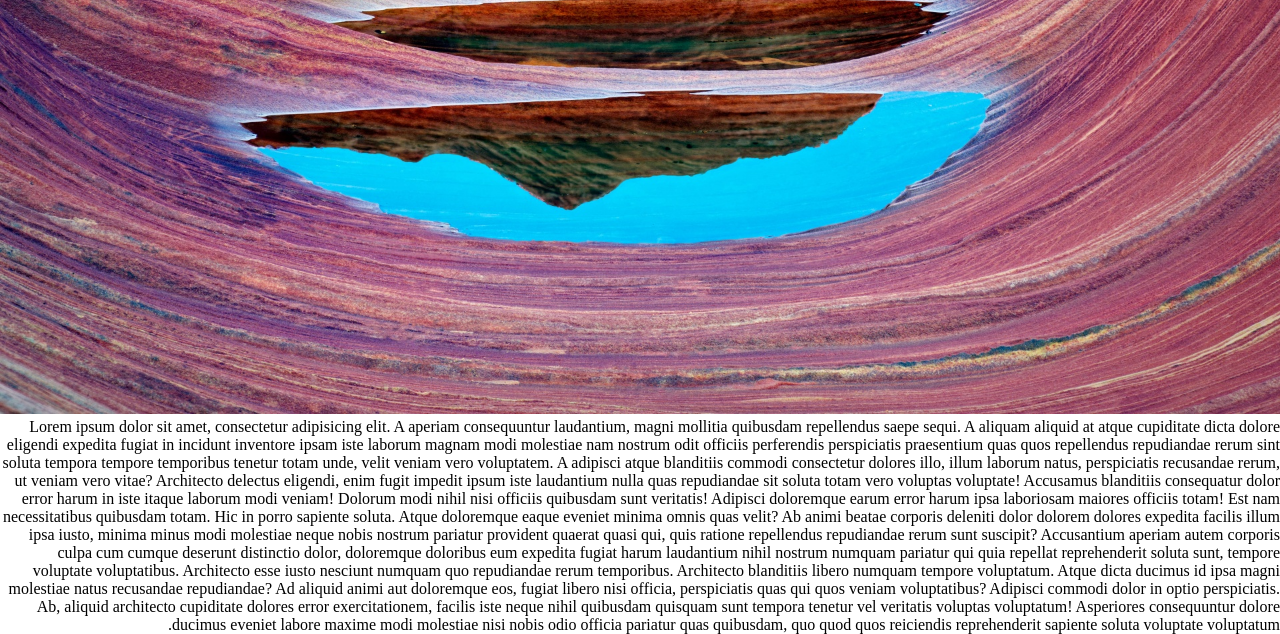
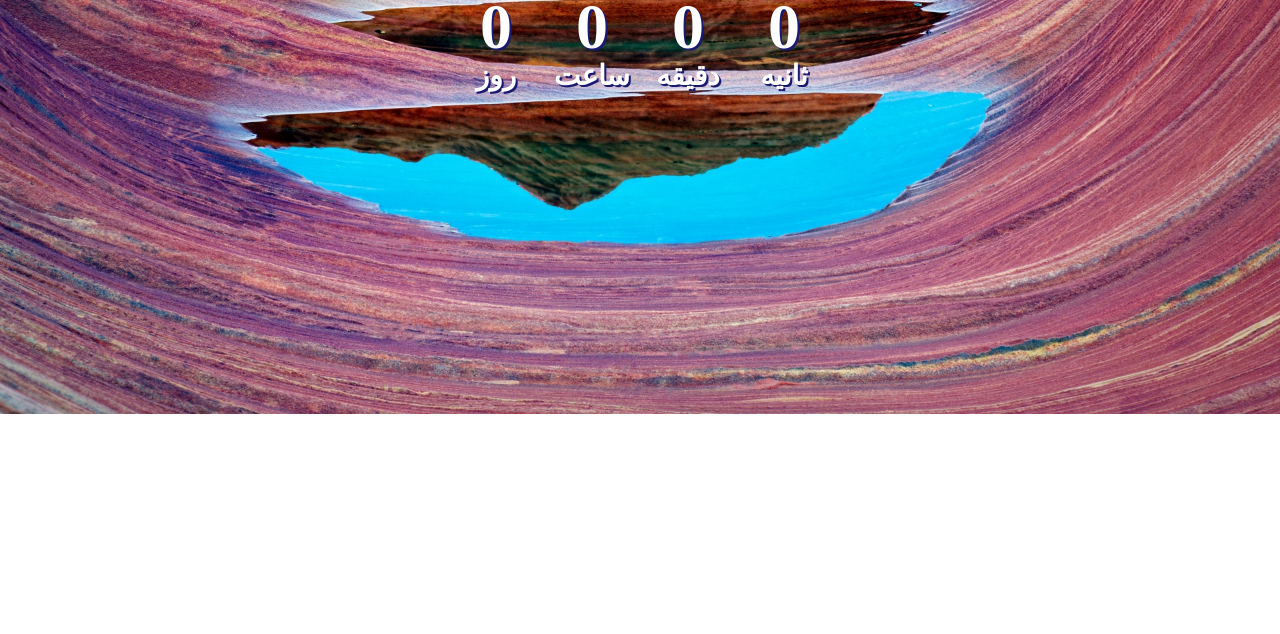
Before and after one commit to ali-gh-dev/ui-with-purejs, a plain HTML site: page index.html in a window 1280 px wide. Shown: the part 426-1060 px from the top of the page. After the commit the page ends 844 px from the top, so only its background shows below. Drawn offline with Linux system fonts and the light colour scheme.

Commit message:
countdown (html-css)

```diff
--- a/index.html
+++ b/index.html
@@ -180,29 +180,31 @@
 
 <!-- container -->
 <div class="container">
-    <img src="./assets/pic-1.jpg" alt="pic-1">
-    <p>Lorem ipsum dolor sit amet, consectetur adipisicing elit. A aperiam consequuntur laudantium, magni mollitia
-        quibusdam repellendus saepe sequi. A aliquam aliquid at atque cupiditate dicta dolore eligendi expedita fugiat
-        in incidunt inventore ipsam iste laborum magnam modi molestiae nam nostrum odit officiis perferendis
-        perspiciatis praesentium quas quos repellendus repudiandae rerum sint soluta tempora tempore temporibus tenetur
-        totam unde, velit veniam vero voluptatem. A adipisci atque blanditiis commodi consectetur dolores illo, illum
-        laborum natus, perspiciatis recusandae rerum, ut veniam vero vitae? Architecto delectus eligendi, enim fugit
-        impedit ipsum iste laudantium nulla quas repudiandae sit soluta totam vero voluptas voluptate! Accusamus
-        blanditiis consequatur dolor error harum in iste itaque laborum modi veniam! Dolorum modi nihil nisi officiis
-        quibusdam sunt veritatis! Adipisci doloremque earum error harum ipsa laboriosam maiores officiis totam! Est nam
-        necessitatibus quibusdam totam. Hic in porro sapiente soluta. Atque doloremque eaque eveniet minima omnis quas
-        velit? Ab animi beatae corporis deleniti dolor dolorem dolores expedita facilis illum ipsa iusto, minima minus
-        modi molestiae neque nobis nostrum pariatur provident quaerat quasi qui, quis ratione repellendus repudiandae
-        rerum sunt suscipit? Accusantium aperiam autem corporis culpa cum cumque deserunt distinctio dolor, doloremque
-        doloribus eum expedita fugiat harum laudantium nihil nostrum numquam pariatur qui quia repellat reprehenderit
-        soluta sunt, tempore voluptate voluptatibus. Architecto esse iusto nesciunt numquam quo repudiandae rerum
-        temporibus. Architecto blanditiis libero numquam tempore voluptatum. Atque dicta ducimus id ipsa magni molestiae
-        natus recusandae repudiandae? Ad aliquid animi aut doloremque eos, fugiat libero nisi officia, perspiciatis quas
-        qui quos veniam voluptatibus? Adipisci commodi dolor in optio perspiciatis. Ab, aliquid architecto cupiditate
-        dolores error exercitationem, facilis iste neque nihil quibusdam quisquam sunt tempora tenetur vel veritatis
-        voluptas voluptatum! Asperiores consequuntur dolore ducimus eveniet labore maxime modi molestiae nisi nobis odio
-        officia pariatur quas quibusdam, quo quod quos reiciendis reprehenderit sapiente soluta voluptate
-        voluptatum.</p>
+    <div class="main-pic-container">
+        <img src="./assets/pic-1.jpg" alt="pic-1">
+        <div class="countdown-container">
+            <h1>انتشار دوره ی آموزشی</h1>
+            <div class="countdown">
+                <div>
+                    <p class="big-text" id="days">0</p>
+                    <span>روز</span>
+                </div>
+                <div>
+                    <p class="big-text" id="hours">0</p>
+                    <span>ساعت</span>
+                </div>
+                <div>
+                    <p class="big-text" id="minutes">0</p>
+                    <span>دقیقه</span>
+                </div>
+                <div>
+                    <p class="big-text" id="seconds">0</p>
+                    <span>ثانیه</span>
+                </div>
+            </div>
+        </div>
+    </div>
+
 </div>
 <!-- popup -->
 <div class="popup">
--- a/style.css
+++ b/style.css
@@ -348,6 +348,50 @@ another way for animation border-bottom
     transition: 0.4s transform ease-in-out;
 }
 
+.main-pic-container {
+    width: 100%;
+    position: relative;
+}
+
+.countdown-container {
+    position: absolute;
+    top: 50%;
+    left: 50%;
+    transform: translate(-50%, -50%);
+    background-color: transparent;
+    width: 80%;
+    height: 30%;
+    display: flex;
+    align-items: center;
+    flex-direction: column;
+    color: #ffffff;
+    text-shadow: 2px 2px midnightblue;
+}
+
+.countdown {
+    display: flex;
+    direction: ltr;
+    margin-top: 10px;
+}
+
+.countdown div {
+    display: flex;
+    flex-direction: column;
+    justify-content: center;
+    align-items: center;
+}
+
+.countdown div span {
+    font-weight: bold;
+    font-size: 28px;
+}
+.countdown .big-text {
+    font-weight: bold;
+    font-size: 4rem;
+    line-height: 1;
+    margin: 0 2rem;
+}
+
 .container img {
     width: 100%;
     /*height: 100vh;*/
@@ -571,4 +615,18 @@ another way for animation border-bottom
     .top-bar-items-mobile {
         display: block;
     }
+    .countdown-container {
+        width: 90%;
+        height: 50%;
+    }
+    .countdown-container h1{
+        font-size: 1rem;
+    }
+    .countdown-container .big-text {
+        font-size: 1rem;
+    }
+    .countdown-container .countdown span{
+        font-weight: bold;
+        font-size: 14px;
+    }
 }
```
